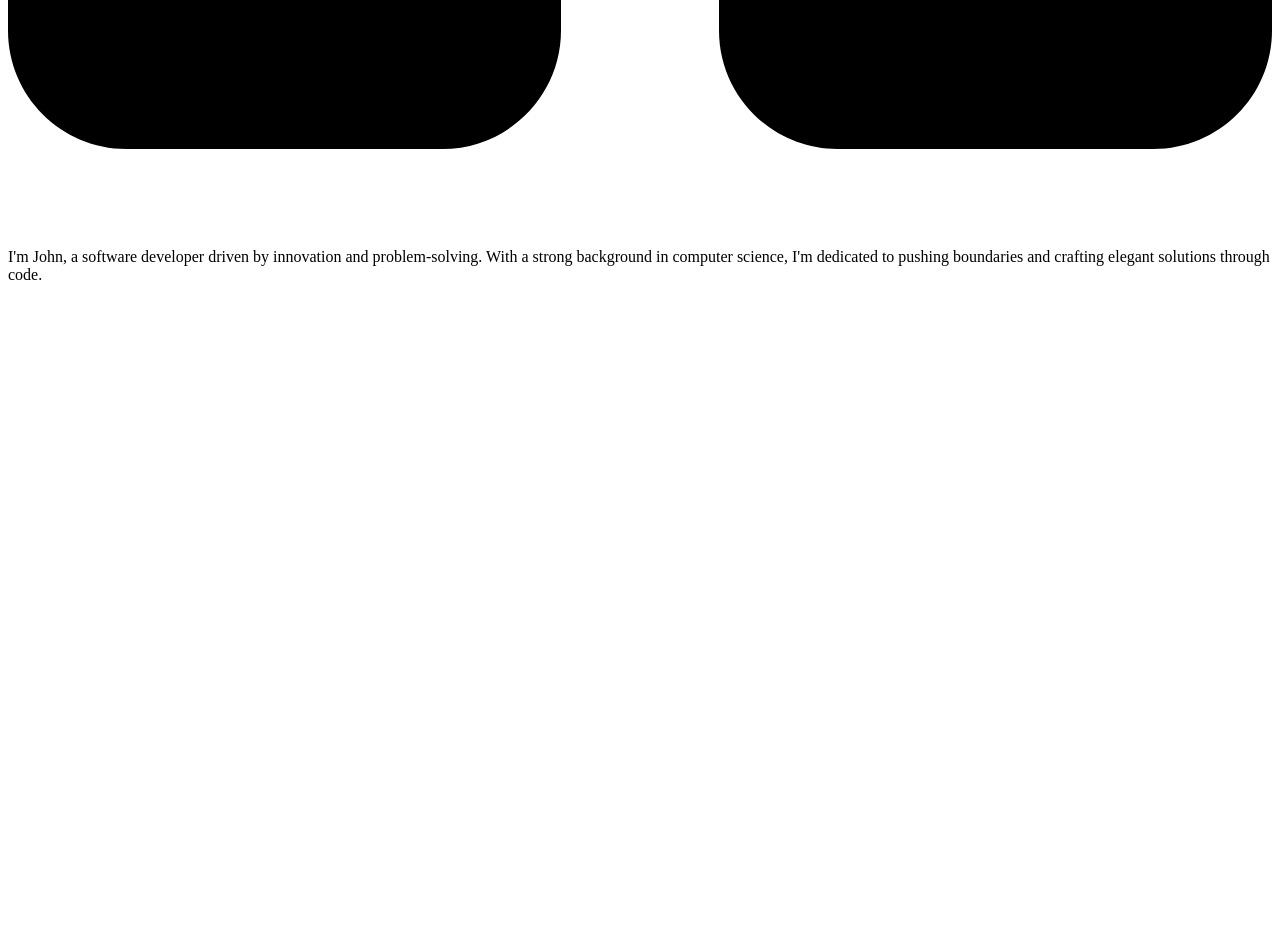
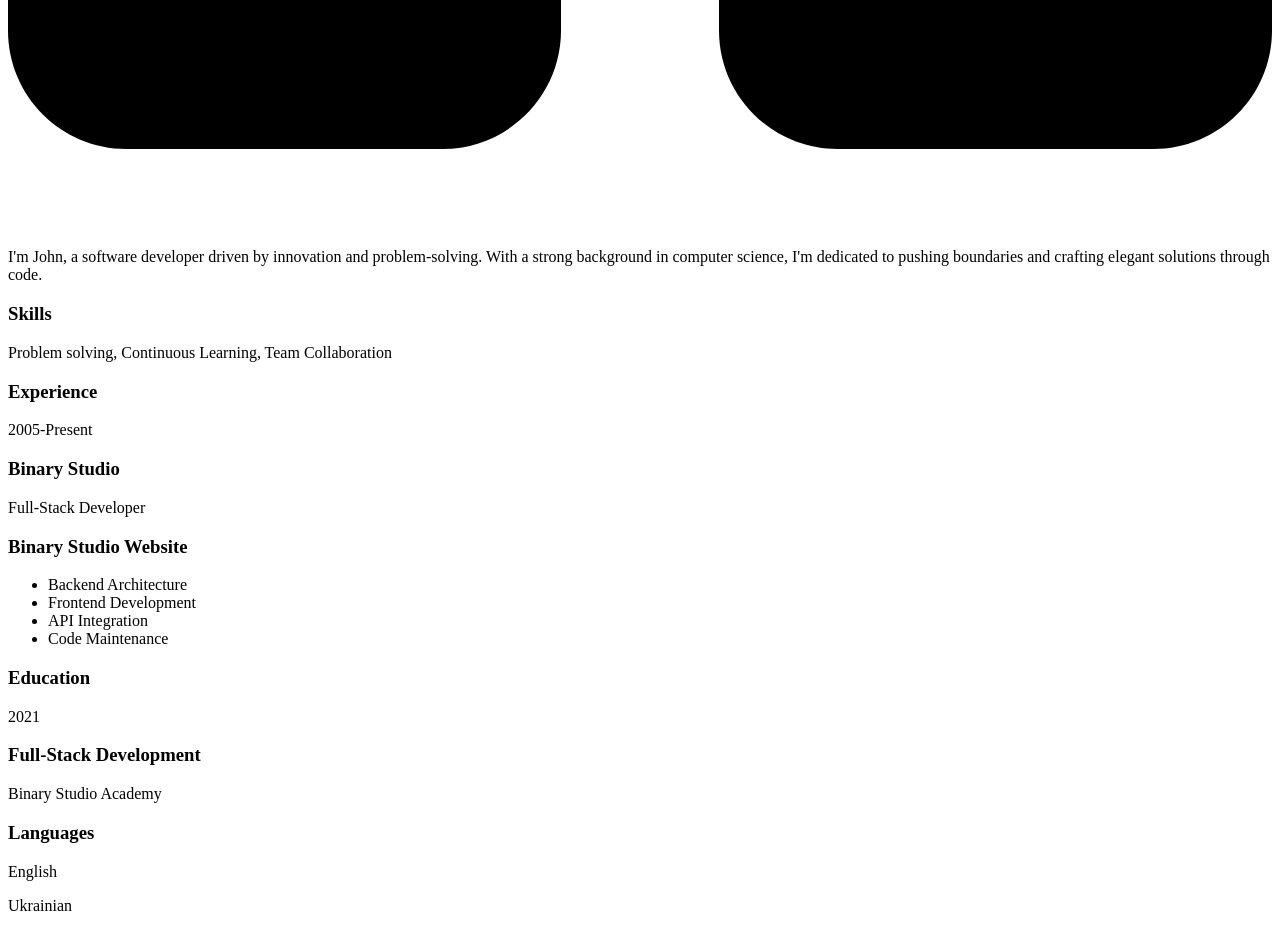
Before and after one commit to dportugaln/homepage, a plain HTML site: page index.html in a window 1280 px wide. Shown: the part 4366-5297 px from the top of the page. Before the commit the page ends 4666 px from the top, so only its background shows below. Drawn offline with Linux system fonts and the light colour scheme.

Commit message:
Added secondary content

```diff
--- a/index.html
+++ b/index.html
@@ -84,5 +84,68 @@
           </div>
         </div>
       </div>
+
+
+      <!-- Skill block-->
+
+<div class="container">
+    <div class="resume__block">
+      <div class="skills">
+        <h3 class="skills__header">Skills</h3>
+        <p class="skills__text">Problem solving, Continuous Learning, Team Collaboration</p>
+      </div>
+    </div>
+  </div>
+
+<!--Experience block-->
+
+  <div class="container">
+    <div class="resume__block">
+      <div class="main-info fh">
+        <div class="experiences"></div>
+        <div class="additional-info fv"></div>
+      </div>
+    </div>
+  </div>
+
+  <!--Experiences-->
+  <h3 class="experiences__header">Experience</h3>
+  <div class="experiences__company">
+    <div class="experiences__company-header">
+      <span class="experiences__company-header-durability">2005-Present</span>
+      <h3 class="experiences__company-header-name">Binary Studio</h3>
+    </div>
+
+    <div class="experiences__company-project">
+      <span class="experiences__company-project-role">Full-Stack Developer</span>
+      <h3 class="experiences__company-project-name">Binary Studio Website</h3>
+      <ul class="experiences__company-project-responsibilities">
+        <li>Backend Architecture</li>
+        <li>Frontend Development</li>
+        <li>API Integration</li>
+        <li>Code Maintenance</li>
+      </ul>
+    </div>
+  </div>
+
+  <!--Additional info-->
+
+  <div class="additional-info fv">
+    <div class="additional-info__education">
+      <h3 class="additional-info__education-header">Education</h3>
+      <div class="additional-info__education-university">
+        <span class="additional-info__education-university-durability"> 2021 </span>
+        <h3 class="additional-info__education-university-speciality">Full-Stack Development</h3>
+        <p class="additional-info__education-university-name">Binary Studio Academy</p>
+      </div>
+    </div>
+
+    <div class="additional-info__languages">
+      <h3 class="additional-info__languages-header">Languages</h3>
+      <p class="additional-info__languages-item">English</p>
+      <p class="additional-info__languages-item">Ukrainian</p>
+    </div>
+  </div>
+
 </body>
 </html>
```
